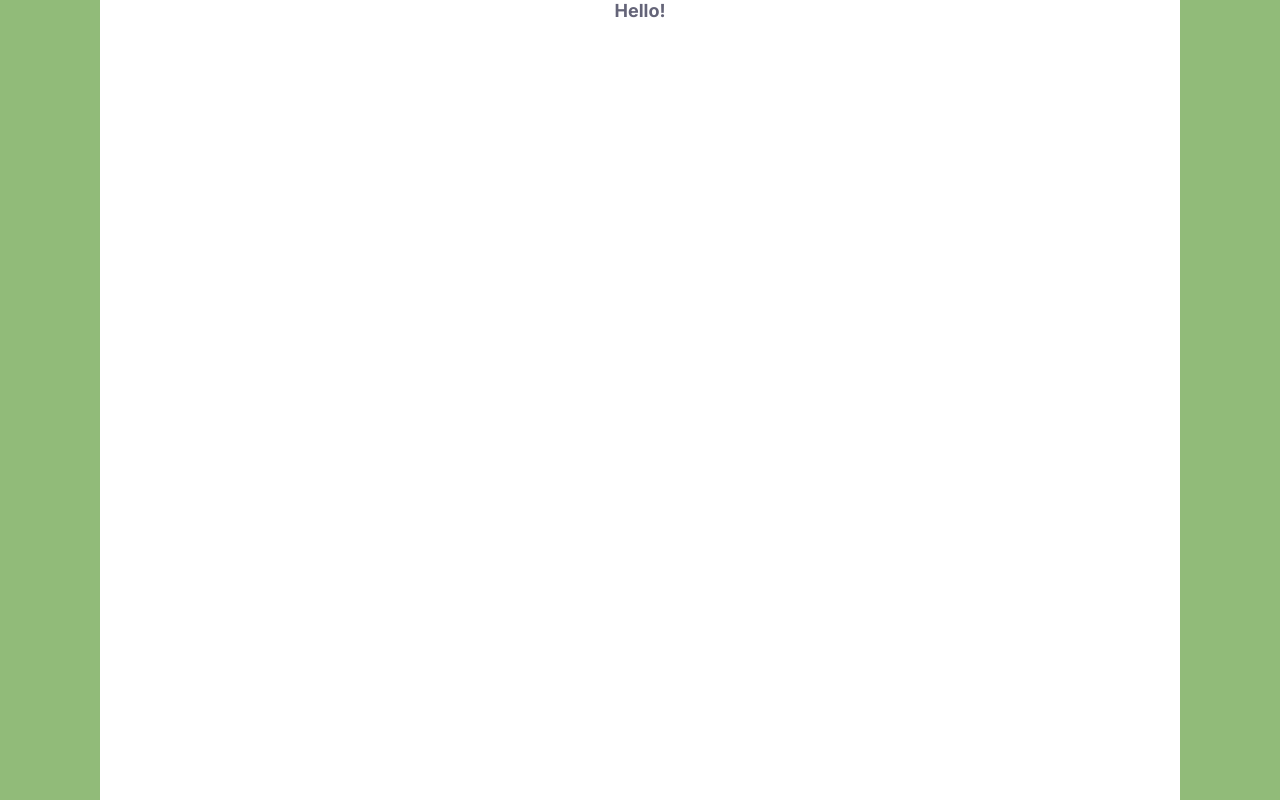
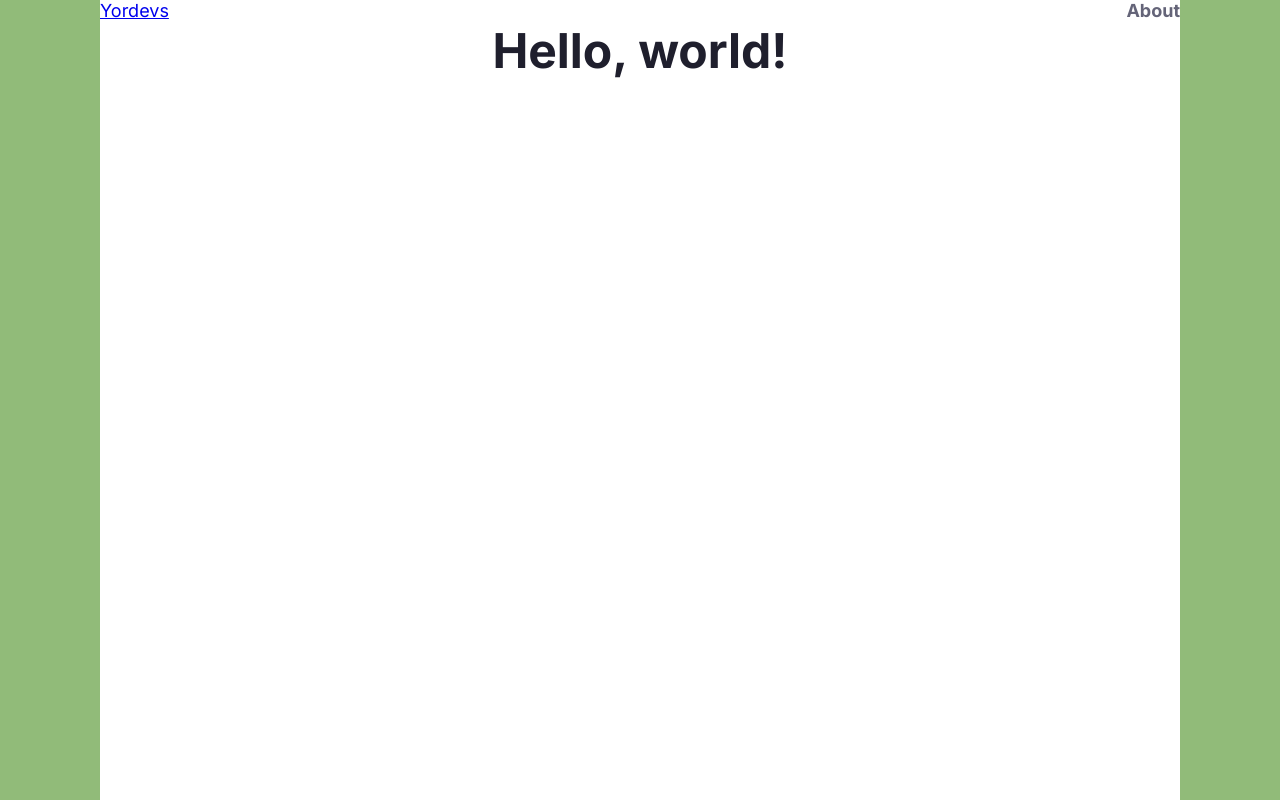
Before and after one commit to benslv/benslv.dev, a Gatsby site: page / in a window 1280 px wide. Built offline with nearby package versions, Linux system fonts and the light colour scheme; Gatsby itself is replaced by a stand-in of ours.

Commit message:
Complete navbar structure & logic

```diff
--- a/src/components/Layout.js
+++ b/src/components/Layout.js
@@ -1,10 +1,10 @@
 import React from "react";
 import styled from "styled-components";
 
-import { Container } from "@components/Container";
+import { Navbar } from "@components/navbar";
 
 import { GlobalStyle } from "@theme/globalStyles";
-import { color } from "@theme/config";
+import { color, breakpoint } from "@theme/config";
 
 const StyledSite = styled.div`
   display: flex;
@@ -16,19 +16,25 @@ const StyledSite = styled.div`
 const StyledContent = styled.main`
   flex: 1;
   width: 100%;
-  max-width: calc(100vw - 200px);
   margin: 0 auto;
   display: flex;
   flex-direction: column;
   align-items: center;
   background-color: ${color.background};
+
+  ${breakpoint.lg} {
+    max-width: calc(100vw - 200px);
+  }
 `;
 
 export const Layout = ({ children }) => {
   return (
     <StyledSite>
       <GlobalStyle />
-      <StyledContent>{children}</StyledContent>
+      <StyledContent>
+        <Navbar />
+        {children}
+      </StyledContent>
     </StyledSite>
   );
 };
--- /dev/null
+++ b/src/components/Navbar.js
@@ -0,0 +1,114 @@
+import React, { useState } from "react";
+import styled from "styled-components";
+import { Link } from "gatsby";
+import { BiMenu, BiX } from "react-icons/bi";
+
+import { color, breakpoint, font } from "@theme/config";
+
+const StyledNavbar = styled.div`
+  display: flex;
+  flex-direction: column;
+  justify-content: space-between;
+
+  background-color: ${color.background};
+
+  ${breakpoint.lg} {
+    width: 100%;
+    flex-direction: row;
+    justify-content: flex-end;
+    align-items: center;
+  }
+`;
+
+const StyledNavLink = styled(Link)`
+  text-decoration: none;
+  color: ${color.text};
+  font-weight: ${font.weight.bold};
+  position: relative;
+  outline: none;
+  z-index: 1;
+
+  &:last-child {
+    margin-bottom: 0;
+  }
+
+  ${breakpoint.lg} {
+    &:last-child {
+      margin-right: 0;
+      margin-bottom: auto;
+    }
+
+    transition: color 0.15s ease;
+
+    &:hover::after {
+      color: ${color.accent};
+    }
+  }
+`;
+
+const StyledNavBrand = styled(Link)``;
+
+const StyledNavHeader = styled.div`
+  display: flex;
+  flex-direction: row;
+  align-items: center;
+  justify-content: space-between;
+  width: 100%;
+
+  ${breakpoint.lg} {
+    margin: 0;
+    margin-right: auto;
+    width: auto;
+  }
+`;
+
+const StyledNav = styled.nav`
+  display: ${({ isOpen }) => (isOpen ? "flex" : "none")};
+  flex-direction: column;
+
+  ${breakpoint.lg} {
+    display: flex;
+    flex-direction: row;
+  }
+`;
+
+const StyledMenuToggle = styled.a`
+  display: flex;
+  align-items: center;
+  justify-content: center;
+
+  ${breakpoint.lg} {
+    display: none;
+  }
+`;
+
+export const Navbar = () => {
+  const [isOpen, setIsOpen] = useState(false);
+  const toggle = () => setIsOpen(!isOpen);
+
+  return (
+    <StyledNavbar id="navbar">
+      <NavHeader toggle={toggle} isOpen={isOpen} />
+      <Nav isOpen={isOpen} />
+    </StyledNavbar>
+  );
+};
+
+const Nav = ({ isOpen }) => {
+  return <StyledNav isOpen={isOpen}>
+    <StyledNavLink to="/about">About</StyledNavLink>
+  </StyledNav>;
+};
+
+const MenuToggle = ({ toggle, isOpen }) => (
+  <StyledMenuToggle onClick={toggle}>
+    {isOpen ? <BiX style={{ fontSize: 24 }} /> : <BiMenu style={{ fontSize: 24 }} />}
+  </StyledMenuToggle>
+);
+
+const NavHeader = ({ toggle, isOpen }) => (
+  <StyledNavHeader>
+    <StyledNavBrand to="/">Yordevs</StyledNavBrand>
+    <MenuToggle toggle={toggle} isOpen={isOpen} />
+  </StyledNavHeader>
+);
--- a/src/pages/index.js
+++ b/src/pages/index.js
@@ -1,17 +1,11 @@
 import React from "react";
-import styled from "styled-components";
-import { BiTimer } from "react-icons/bi";
 
 import { Layout } from "@components/Layout";
-import { Card } from "../components/Card";
-
-import { color, font } from "@theme/config";
-import { TextLink } from "../components/TextLink";
 
 const IndexPage = () => {
   return (
     <Layout>
-      <TextLink to="https://google.com">Hello!</TextLink>
+      <h1>Hello, world!</h1>
     </Layout>
   );
 };
```
Also changed, not shown: jsconfig.json (added, +12 -0 lines).
